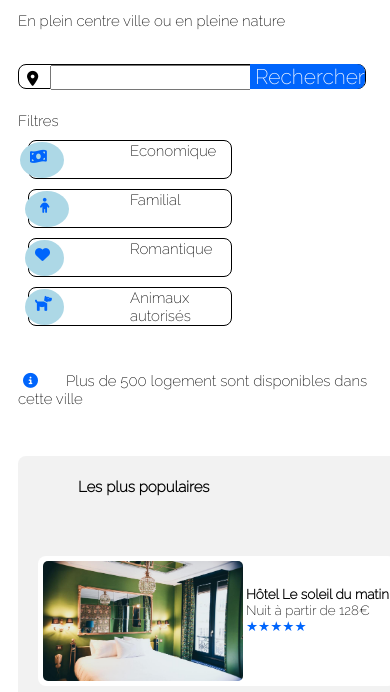
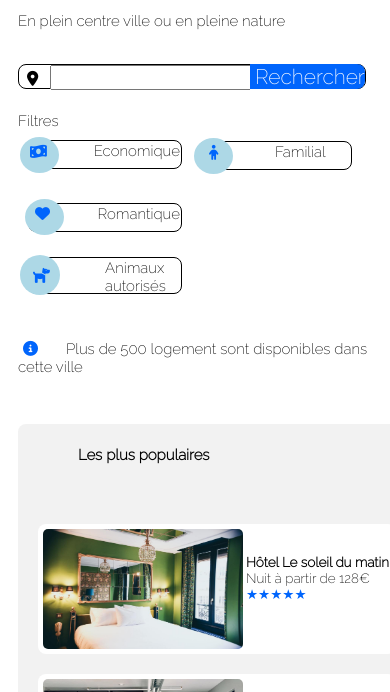
Before and after one commit to PaulCdt/Projet_Reservia, a plain HTML site: page index.html in a window 390 px wide. Shown: the part 152-844 px from the top of the page. Drawn offline with Linux system fonts and the light colour scheme.

Commit message:
Avancées

```diff
--- a/index.html
+++ b/index.html
@@ -70,22 +70,22 @@
             <div class="filtre">
             Filtres
 
-            <p class="filtres">
+            <p id="eco"class="filtres">
                 <i id="argent"class="fas fa-money-bill-wave"></i>
                 Economique
             </p>
 
-            <p class="filtres">
+            <p id="fam"class="filtres">
                 <i id="enfant"class="fas fa-child"></i>
                 Familial
             </p>
 
-            <p class="filtres">
+            <p id="rom"class="filtres">
                 <i id="coeur"class="fas fa-heart"></i>
                 Romantique
             </p>
 
-            <p class="filtres">
+            <p id="ani"class="filtres">
                 <i id="chien"class="fas fa-dog"></i>
                 Animaux autorisés
             </p>
@@ -93,7 +93,7 @@
             <br/><br/>
             <i class="fas fa-info-circle"></i>
             Plus de 500 logement sont disponibles dans cette ville
-        </head>
+        </header>
     <body>
         <!-- Corps du texte avec liens cliquables des hôtels-->
         <section id="grille">
--- a/responsive_mobile.css
+++ b/responsive_mobile.css
@@ -46,17 +46,56 @@ html
 }
 .filtres
 {
-    margin-right: 125px;
-    height:35px;
-    width:200px;
+    width:150px;
+}
+#eco
+{
+    height:25px;
+}
+#fam
+{
+    position: relative;
+    bottom:38px;
+    left:170px;
+    height:25px;
+}
+#rom
+{
+    position: relative;
+    bottom:15px;
+    height:25px;
+}
+#ani
+{
+    position: relative;
+    height:33px;
 }
 #argent
 {
     position: relative;
     right:10px;
-
+    bottom:5px;
+    padding-right:15px;
 }
-
+#enfant
+{
+    position: relative;
+    bottom:5px;
+    right:6px;
+    padding-right: 10px;
+}
+#coeur
+{
+    position: relative;
+    bottom:6px;
+}
+#chien
+{
+    position: relative;
+    bottom:4px;
+    right:10px;
+    padding:13px;
+}
 .grille
 {
     display:grid;
@@ -149,10 +188,12 @@ html
 {
     display:grid;
     grid-template-columns: 100%;
-    grid-template-rows: 1fr 1fr 1fr 1fr 1fr 1fr;
+    grid-template-rows: 5% 1fr 1fr 1fr 1fr 1fr 1fr;
     border-radius: 15px;
-    grid-row-gap: 20px;
-    height:1750px;
+    grid-row-gap: 2%;
+    height:1870px;
+    padding-top:30px;
+    margin-left: 0.5em;
 }
 .marseille img
 {
@@ -163,6 +204,14 @@ html
     position: relative;
     right:3px;
     bottom:5px;
+    /*object-fit: cover;
+    width:100%;
+    height:80%;
+    border-top-left-radius: 15px;
+    border-top-right-radius: 15px;
+    position: relative;
+    right:3px;
+    bottom:5px;*/
 }
 .style
 {
--- a/responsive_tablette.css
+++ b/responsive_tablette.css
@@ -6,12 +6,23 @@
 .filtre
 {
     display:grid;
-    grid-template-rows: 20% 20% 20% 20%;
+    grid-template-columns: 50% 50%;
+    grid-template-rows: 50% 50%;
 }
 .filtres
 {
     width:250px;
     height:30px;
+}
+#eco
+{
+    position: relative;
+    top:50px;
+}
+#rom
+{
+    position: relative;
+    top:50px;
 }
 #argent
 {
```
